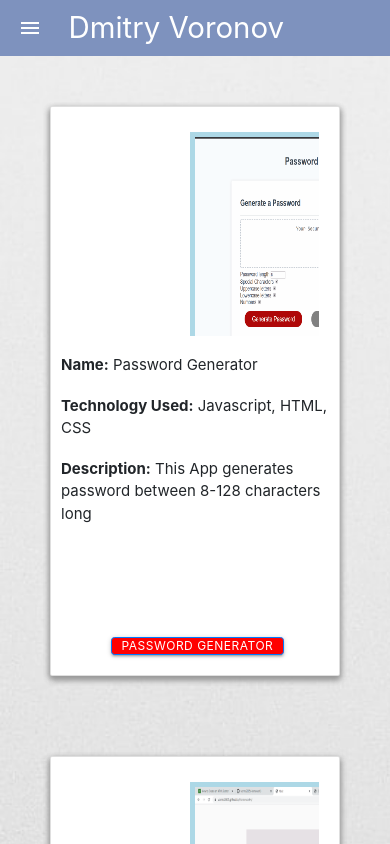
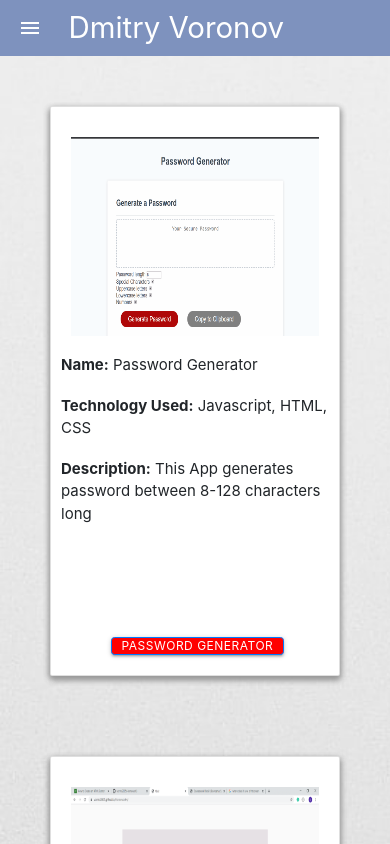
Before and after one commit to vormc2005/React_Portfolio, a React (Create React App) app: page /portfolio in a window 390 px wide. Shown: the top 844 px of the page. Built offline with nearby package versions, Linux system fonts and the light colour scheme.

Commit message:
corrected responsiveness

```diff
--- a/src/components/Aboutme/Aboutme.css
+++ b/src/components/Aboutme/Aboutme.css
@@ -25,7 +25,7 @@ img{
 
 }
 @media only screen and (max-width: 600px) {
-  img {
+  img.responsive-img {
     background-color: lightblue;
     width:100%;
     margin-left: 50%;
--- a/src/components/Footer/Footer.css
+++ b/src/components/Footer/Footer.css
@@ -1,7 +1,7 @@
 
  .footer {
     position: sticky;
-    margin-top: 150px;
+    margin-top: 300px;
     width: 100%;
     bottom: 0; /* stick to bottom */
     /* position: -ms-page; */
--- a/src/components/PortfolioCard/portfoliocard.css
+++ b/src/components/PortfolioCard/portfoliocard.css
@@ -56,3 +56,10 @@
       width: 60%;
     }
   }
+
+  @media (max-width: 768px) {
+    img.cardimg {
+
+      width: 100%;
+    }
+  }
--- a/src/components/PortfolioCard/portfoliocard.js
+++ b/src/components/PortfolioCard/portfoliocard.js
@@ -10,7 +10,7 @@ function PortfolioCard(props) {
 
     <div className="card" id="projectCard">
       <div className="img-container">
-        <img alt={props.name} src={props.image} />
+        <img className = "cardimg" alt={props.name} src={props.image} />
       </div>
       <div className="content">
         <ul>
```
